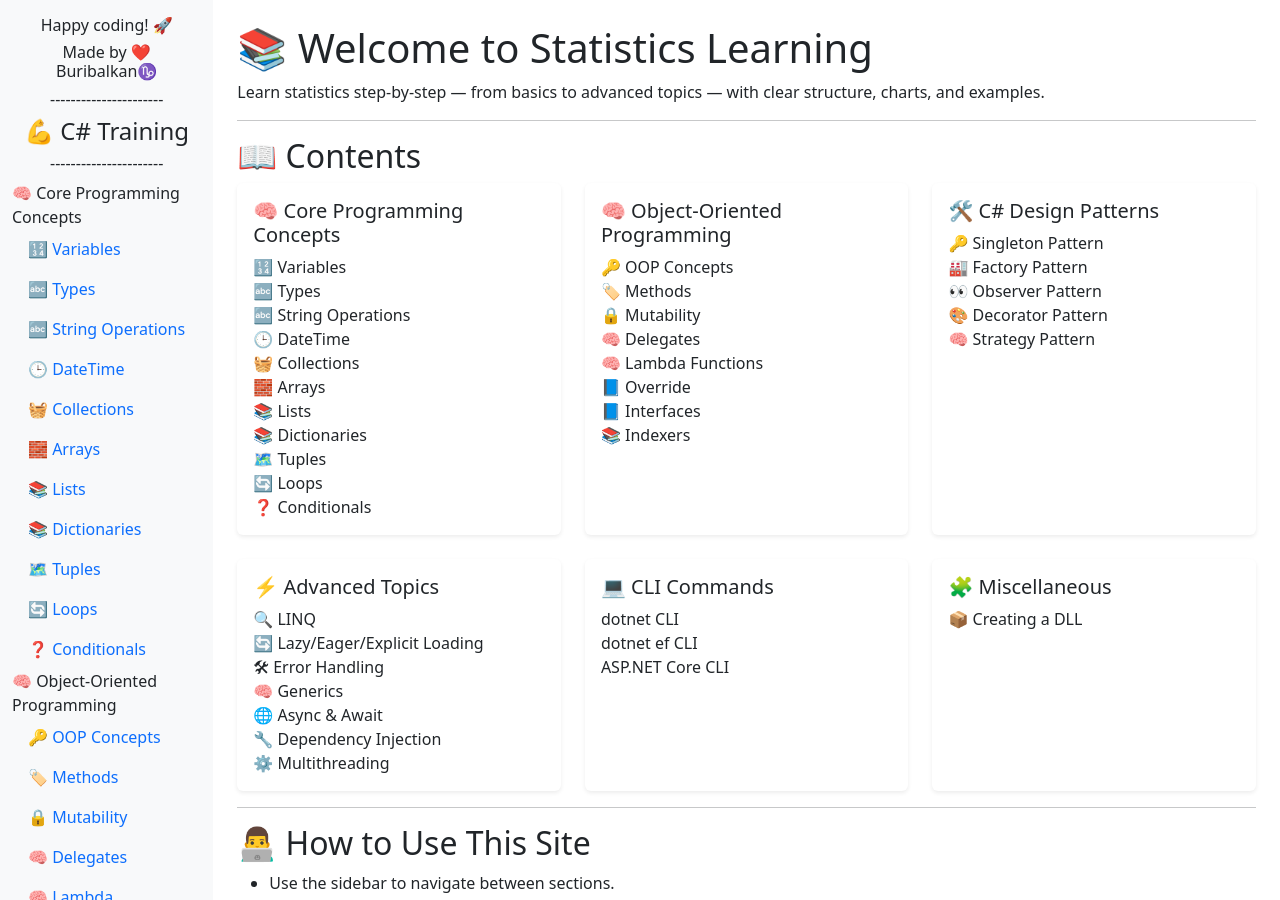
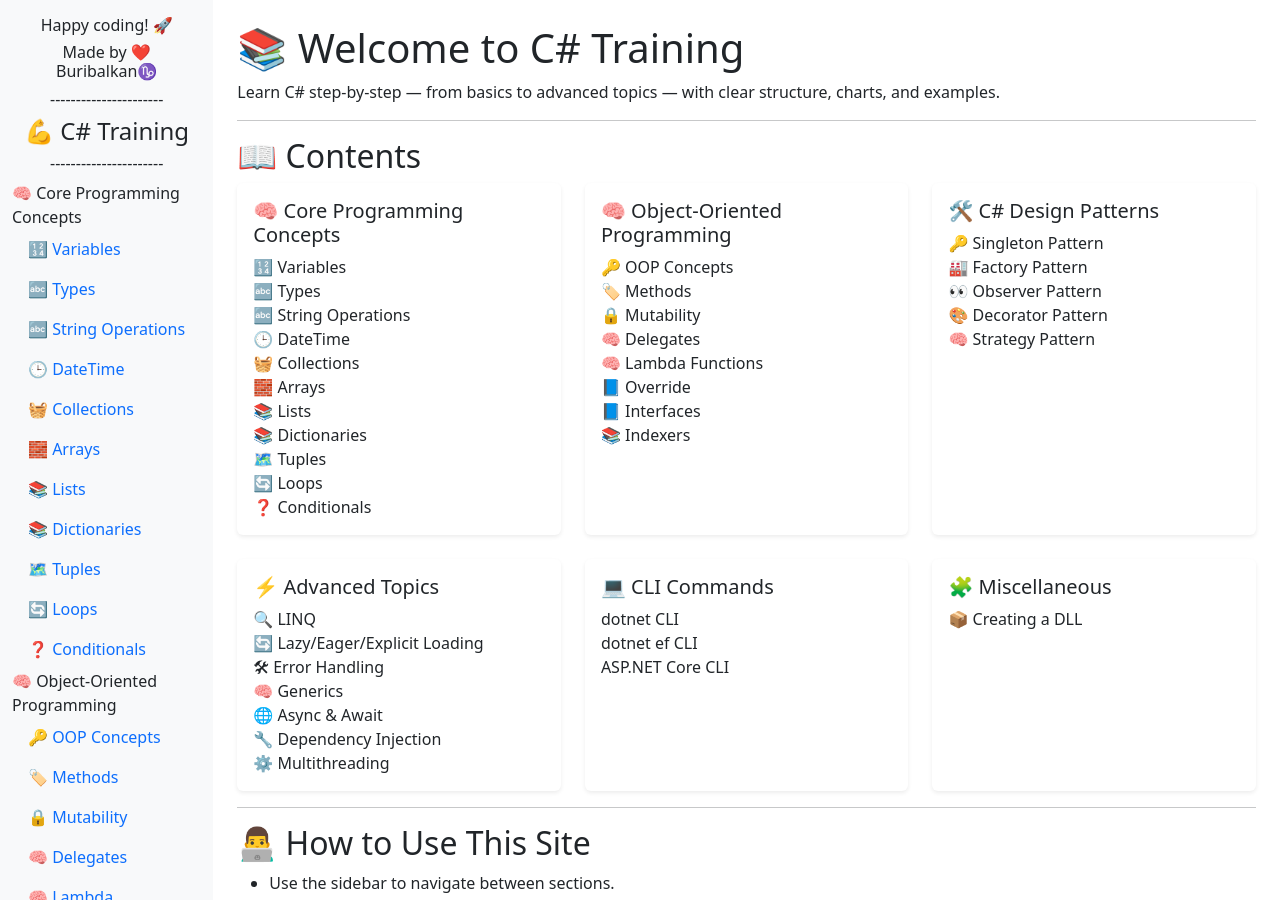
Before and after one commit to buribalkan/C-SHARP-Training, a Jekyll site: the page built from index.md, in a window 1280 px wide and 900 px high. Built offline with Jekyll 4.4.1, drawn with Linux system fonts in a browser that asks for light colours; nearby versions of some CDN libraries.

Commit message:
Update index.md

```diff
--- a/index.md
+++ b/index.md
@@ -3,9 +3,9 @@ layout: default
 title: Home
 ---
 
-# 📚 Welcome to Statistics Learning
+# 📚 Welcome to C# Training
 
-> Learn statistics step-by-step — from basics to advanced topics — with clear structure, charts, and examples.
+> Learn C# step-by-step — from basics to advanced topics — with clear structure, charts, and examples.
 
 ---
 
```
